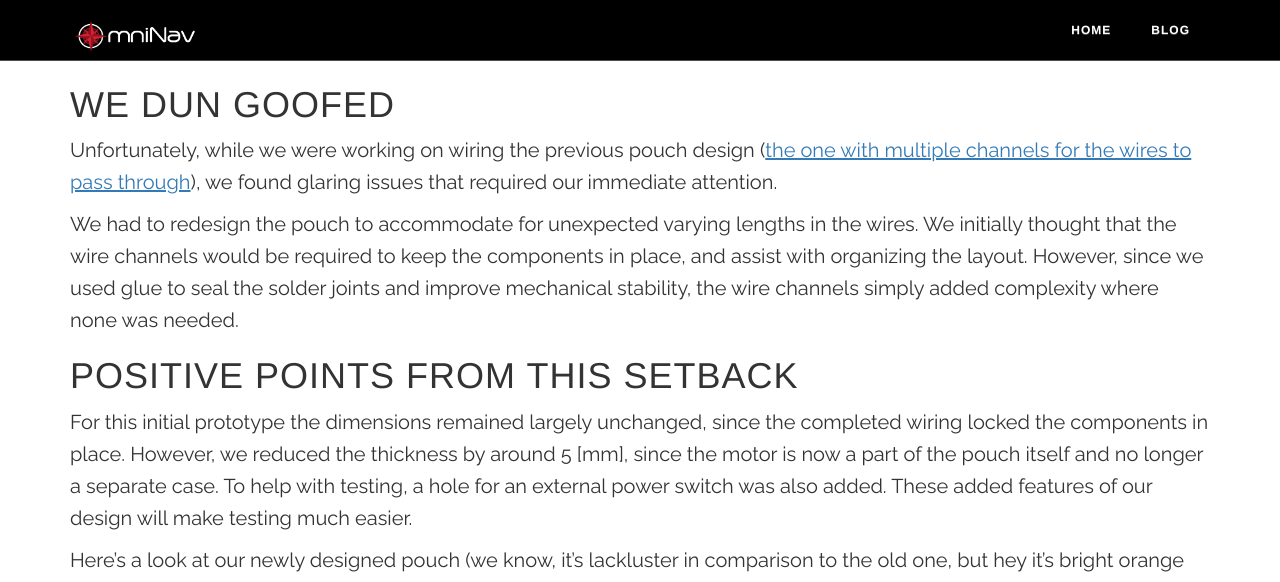
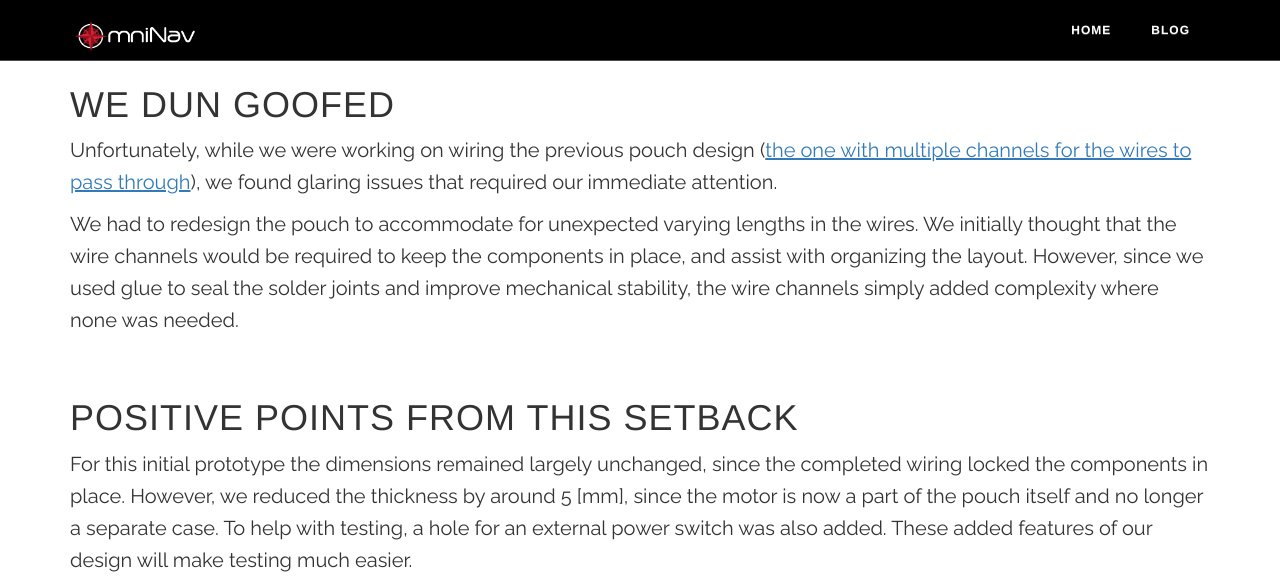
Before and after one commit to hansmaryil/OmniNav, a Jekyll site: the page built from _posts/2017-02-19-fanny-pouch-redesign.md, in a window 1280 px wide and 1400 px high, scrolled down 481 px. Shown: the top 582 px of the window. Built offline with Jekyll 4.4.1, drawn with Linux system fonts in a browser that asks for light colours; some web fonts are replaced.

Commit message:
resized images and removed some extra featurette dividers

```diff
--- a/_posts/2017-02-19-fanny-pouch-redesign.md
+++ b/_posts/2017-02-19-fanny-pouch-redesign.md
@@ -27,6 +27,7 @@
 
 We had to redesign the pouch to accommodate for unexpected varying lengths in the wires.  We initially thought that the wire channels would be required to keep the components in place, and assist with organizing the layout.  However, since we used glue to seal the solder joints and improve mechanical stability, the wire channels simply added complexity where none was needed.
 
+<br>
 
 # Positive Points from this Setback
 
@@ -35,7 +36,5 @@
 Here's a look at our newly designed pouch (we know, it's lackluster in comparison to the old one, but hey it's bright orange now!):
 
 <div style="display: flex; justify-content: center;">
-    <img src="/images/blog/2017-02-19/pouch_closeup.jpg" alt="Redesigned Pouch - Closeup" width="25%" height="25%" style="padding:20px" />
+    <img src="/images/blog/2017-02-19/pouch_closeup.jpg" alt="Redesigned Pouch - Closeup" width="75%" height="75%" style="padding:20px" />
 </div>
-
-<hr>
--- a/css/main.css
+++ b/css/main.css
@@ -232,5 +232,5 @@
 }
 
 .PageNavigation .next {
-  text-align: right;
+  float: right;
 }
```
Also changed, not shown: _posts/2017-01-29-fanny-pouch-mechanical-design.md (+0 -2 lines), _posts/2017-01-22-android-app-development.md (line endings or trailing spaces).
